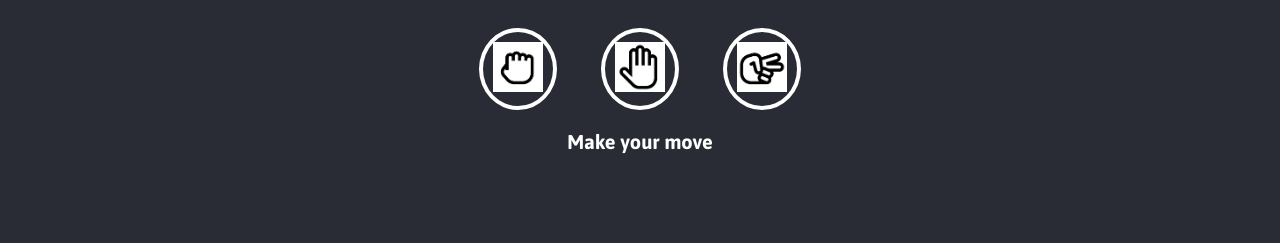
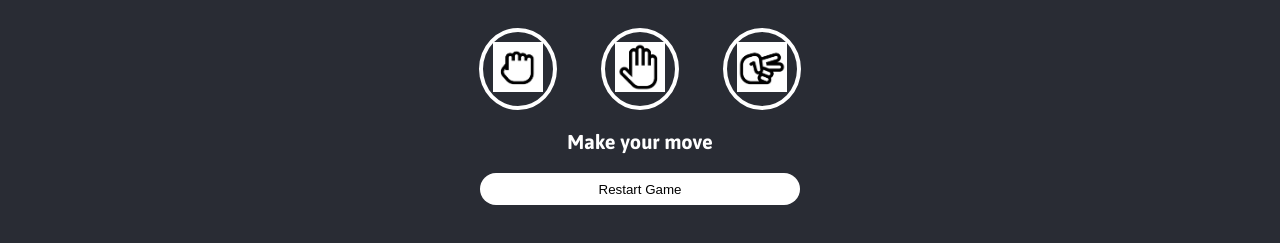
Before and after one commit to jackyyyzzz/RockPaperScissorsGame, a plain HTML site: page index.html in a window 1280 px wide. Shown: the part 273-516 px from the top of the page. Drawn offline with Linux system fonts and the light colour scheme.

Commit message:
added: restart button

```diff
--- a/app.js
+++ b/app.js
@@ -78,3 +78,11 @@ function main() {
 }
 
 main();
+
+function restart() {
+    userScore = 0;
+    computerScore = 0;
+    userScore_span.innerHTML = userScore;
+    computerScore_span.innerHTML = computerScore;
+    result_p.innerHTML = "Game Restarted!";
+}
--- a/index.html
+++ b/index.html
@@ -35,6 +35,9 @@
     </div>
 
     <p id="action-message">Make your move</p>
+
+    <button id="restart-btn" type="button" onclick="restart()">Restart Game</button>
+
     <script src="app.js"></script>
 </body>
 </html>
--- a/style.css
+++ b/style.css
@@ -94,6 +94,20 @@ header h1{
     margin-top: 20px;
 }
 
+#restart-btn {
+    width: 25%;
+    height: 2rem;
+    border-radius: 25px;
+    border: none;
+    background-color: white;
+    display: block;
+    margin: 20px auto;
+}
+
+#restart-btn:hover {
+    background-color: yellow;
+}
+
 .green-glow {
     border: 4px solid #4dcc7d;
     box-shadow: 0 0 10px #31b43a;
```
